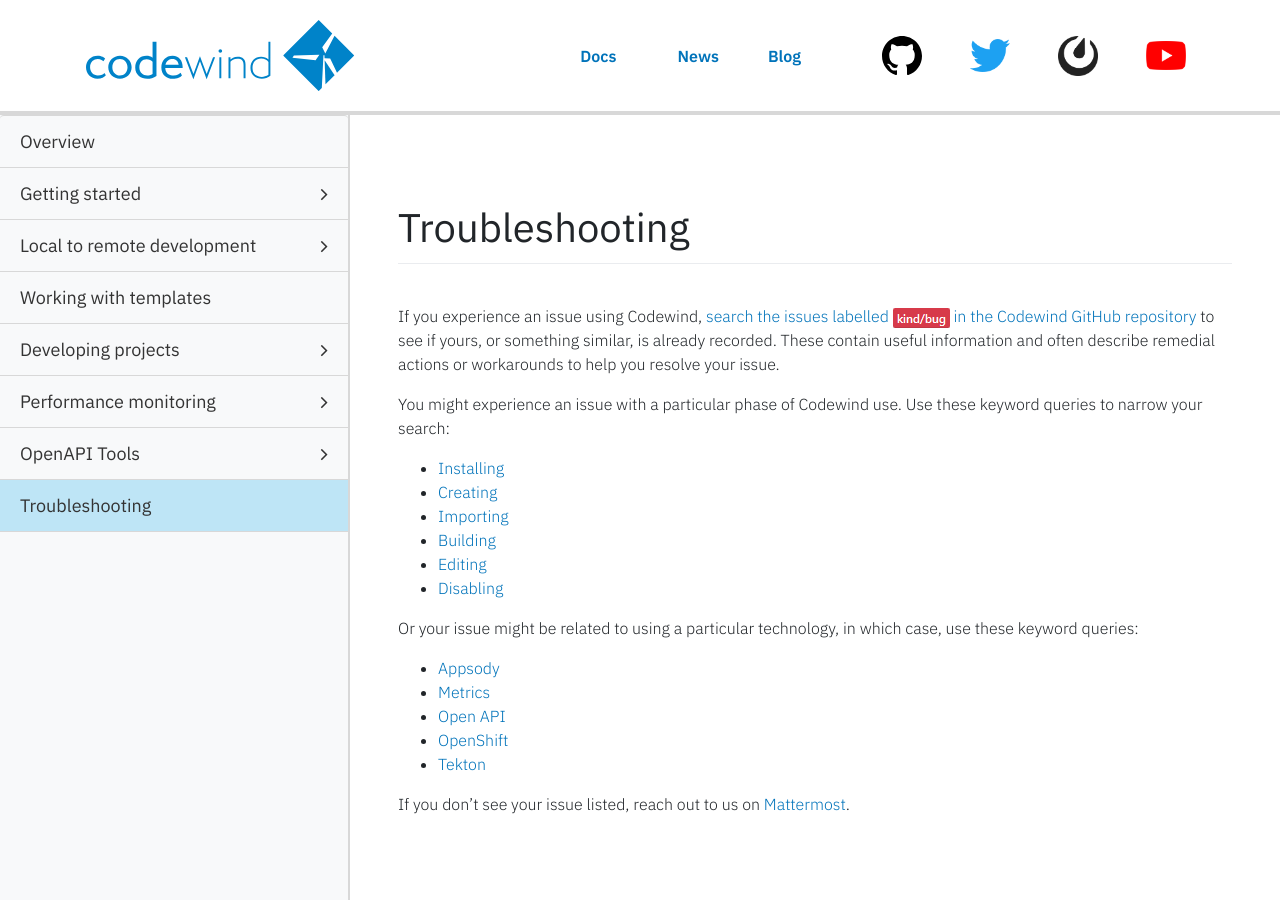
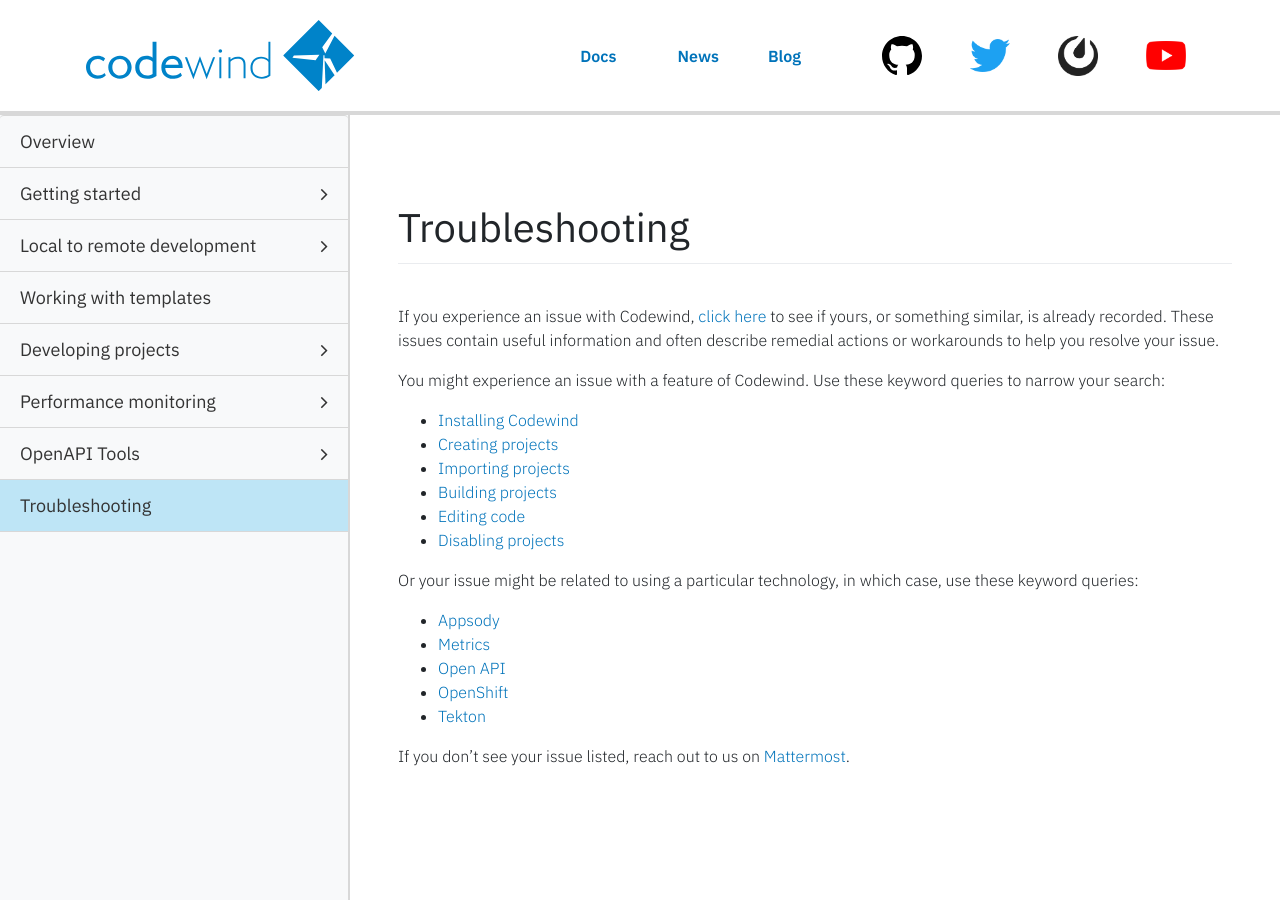
Before and after one commit to eclipse-archived/codewind-docs, a Jekyll site: the page built from docs/_documentations/troubleshooting.md, in a window 1280 px wide and 900 px high. Built offline with Jekyll 4.4.1, drawn with Linux system fonts in a browser that asks for light colours; nearby versions of some CDN libraries; comment, search, counter and statistics services are not loaded.

Commit message:
Review comments
Signed-off-by: micgibso <MICGIBSO@uk.ibm.com>

```diff
--- a/docs/_documentations/troubleshooting.md
+++ b/docs/_documentations/troubleshooting.md
@@ -12,15 +12,15 @@ parent: root
 
 # Troubleshooting
 
-If you experience an issue using Codewind, [search the issues labelled ![kind/bug](dist/images/kind-bug-label.png) in the Codewind GitHub repository](https://github.com/eclipse/codewind/issues?q=is%3Aopen+is%3Aissue+label%3Akind%2Fbug) to see if yours, or something similar, is already recorded. These contain useful information and often describe remedial actions or workarounds to help you resolve your issue.
+If you experience an issue with Codewind, [click here](https://github.com/eclipse/codewind/issues?q=is%3Aopen+is%3Aissue+label%3Akind%2Fbug) to see if yours, or something similar, is already recorded. These issues contain useful information and often describe remedial actions or workarounds to help you resolve your issue.
 
-You might experience an issue with a particular phase of Codewind use. Use these keyword queries to narrow your search:
-- [Installing](https://github.com/eclipse/codewind/issues?utf8=%E2%9C%93&q=is%3Aopen+is%3Aissue+label%3Akind%2Fbug+install)
-- [Creating](https://github.com/eclipse/codewind/issues?utf8=%E2%9C%93&q=is%3Aopen+is%3Aissue+label%3Akind%2Fbug+creating)
-- [Importing](https://github.com/eclipse/codewind/issues?utf8=%E2%9C%93&q=is%3Aopen+is%3Aissue+label%3Akind%2Fbug+importing)
-- [Building](https://github.com/eclipse/codewind/issues?utf8=%E2%9C%93&q=is%3Aopen+is%3Aissue+label%3Akind%2Fbug+build)
-- [Editing](https://github.com/eclipse/codewind/issues?utf8=%E2%9C%93&q=is%3Aopen+is%3Aissue+label%3Akind%2Fbug+edit)
-- [Disabling](https://github.com/eclipse/codewind/issues?utf8=%E2%9C%93&q=is%3Aopen+is%3Aissue+label%3Akind%2Fbug+disable)
+You might experience an issue with a feature of Codewind. Use these keyword queries to narrow your search:
+- [Installing Codewind](https://github.com/eclipse/codewind/issues?utf8=%E2%9C%93&q=is%3Aopen+is%3Aissue+label%3Akind%2Fbug+install)
+- [Creating projects](https://github.com/eclipse/codewind/issues?utf8=%E2%9C%93&q=is%3Aopen+is%3Aissue+label%3Akind%2Fbug+creating)
+- [Importing projects](https://github.com/eclipse/codewind/issues?utf8=%E2%9C%93&q=is%3Aopen+is%3Aissue+label%3Akind%2Fbug+importing)
+- [Building projects](https://github.com/eclipse/codewind/issues?utf8=%E2%9C%93&q=is%3Aopen+is%3Aissue+label%3Akind%2Fbug+build)
+- [Editing code](https://github.com/eclipse/codewind/issues?utf8=%E2%9C%93&q=is%3Aopen+is%3Aissue+label%3Akind%2Fbug+edit)
+- [Disabling projects](https://github.com/eclipse/codewind/issues?utf8=%E2%9C%93&q=is%3Aopen+is%3Aissue+label%3Akind%2Fbug+disable)
 
 Or your issue might be related to using a particular technology, in which case, use these keyword queries:
 - [Appsody](https://github.com/eclipse/codewind/issues?utf8=%E2%9C%93&q=is%3Aopen+is%3Aissue+label%3Akind%2Fbug+appsody)
```
